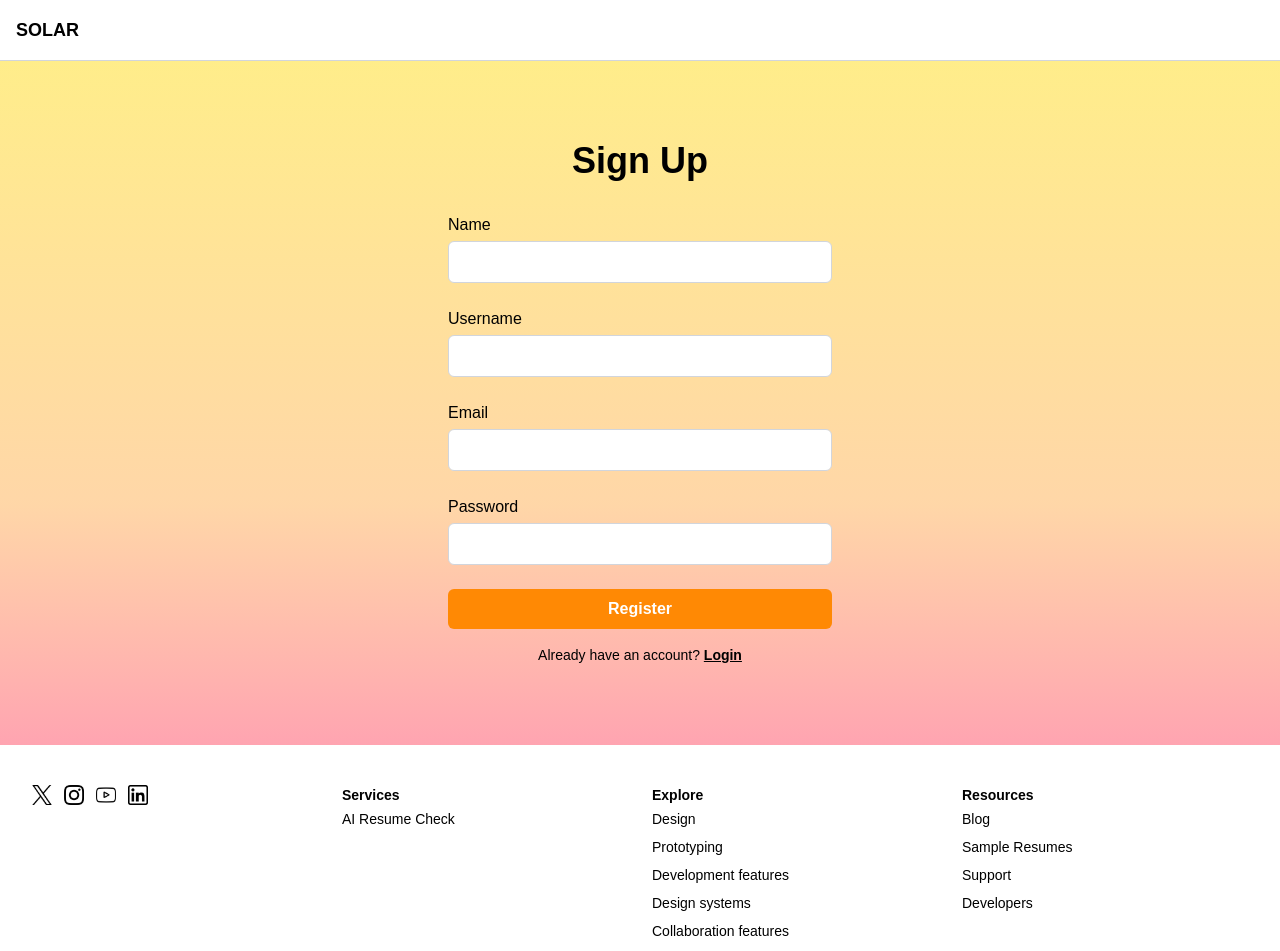
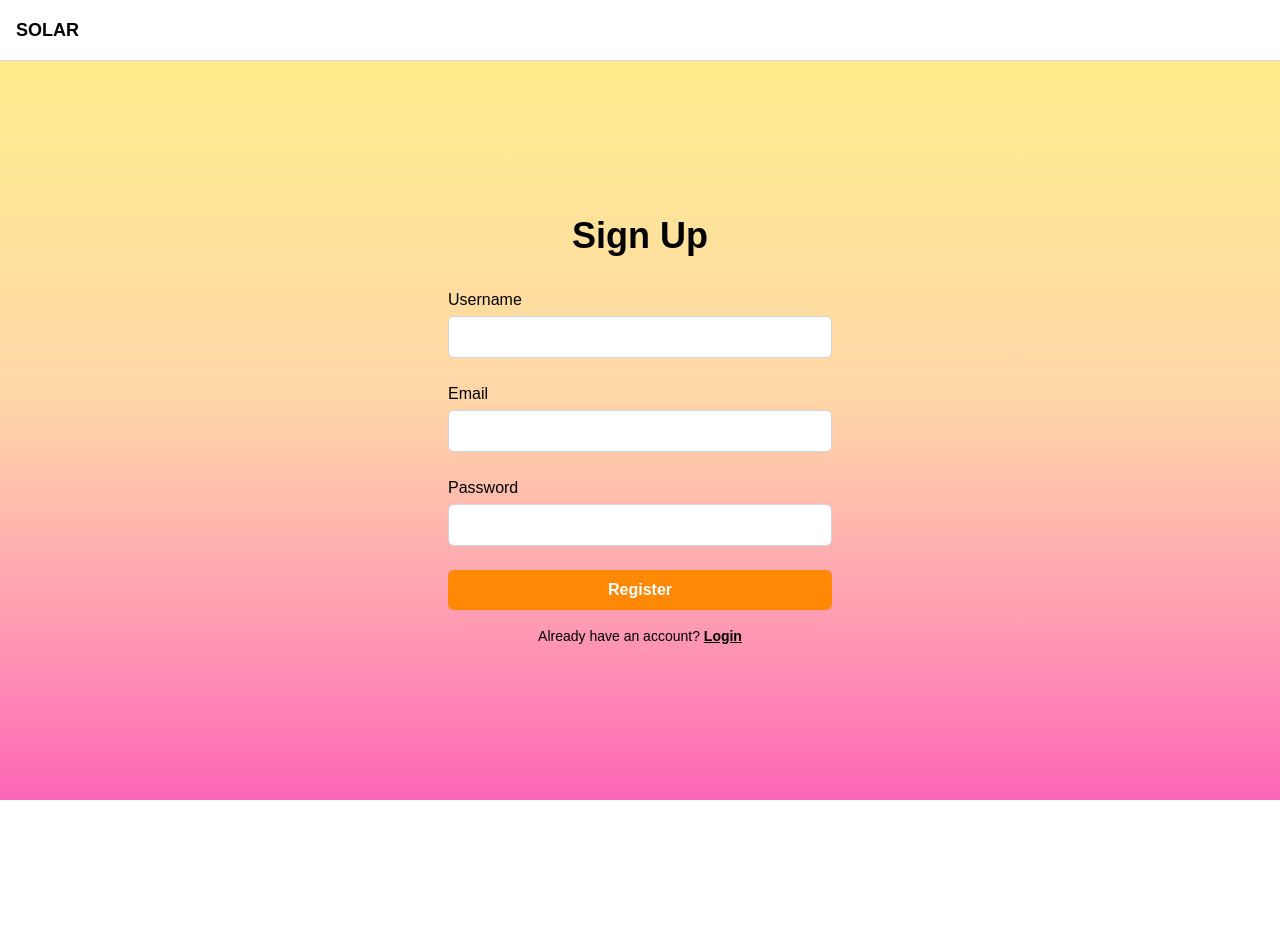
Before and after one commit to jp72764/CSCI4300, a Next.js app in the folder solar_site/: page /Signup in a window 1280 px wide. Shown: the top 951 px of the page. After the commit the page ends 800 px from the top, so only its background shows below. Built offline with nearby package versions, Linux system fonts and the light colour scheme.

Commit message:
working on mongodb

```diff
--- a/solar_site/src/app/Signup/page.tsx
+++ b/solar_site/src/app/Signup/page.tsx
@@ -1,10 +1,6 @@
-'use client';
-import Signup from "@/app/components/Signup";
+// src/app/Signup/page.tsx
+import Signup from '../components/Signup'; // Adjust the path as needed
 
 export default function SignupPage() {
-  const handleAddUser = (user: any) => {
-    console.log("User registered:", user);
-  };
-
-  return <Signup onAddUser={handleAddUser} />;
+  return <Signup />;
 }
--- a/solar_site/src/app/api/register/route.ts
+++ b/solar_site/src/app/api/register/route.ts
@@ -1,39 +1,50 @@
+import { NextResponse } from "next/server";
+import User from "@/models/User";
 import bcrypt from "bcryptjs";
-import { NextResponse } from "next/server";
-import connectMongoDB from "../../../../config/mongodb";
-import User from "../../../../src/models/User";
+import connectMongoDB from "../../../../config//mongodb";
 
-import { NextRequest } from "next/server";
+export async function POST(request: Request) {
+  try {
+    const { email, password } = await request.json();
 
-export async function POST(req: NextRequest) {
-    try {
-        const { email, password } = await req.json();
+    // Validate input
+    if (!email || !password) {
+      return NextResponse.json(
+        { message: "Email and password are required" },
+        { status: 400 }
+      );
+    }
 
-        // Hash the password
-        const hashedPassword = await bcrypt.hash(password, 10);
+    await connectMongoDB();
 
-        // Connect to MongoDB
-        await connectMongoDB();
+    // Check for existing user
+    const existingUser = await User.findOne({ email });
+    if (existingUser) {
+      return NextResponse.json(
+        { message: "User already exists" },
+        { status: 400 }
+      );
+    }
 
-        // Check if the user already exists
-        const existingUser = await User.findOne({ email });
+    // Hash password
+    const hashedPassword = await bcrypt.hash(password, 10);
 
-        if (existingUser) {
-            return NextResponse.json({ message: "User already exists" }, { status: 400 });
-        }
+    // Create new user
+    const newUser = await User.create({
+      email,
+      password: hashedPassword,
+      username: email.split("@")[0], // Default username
+    });
 
-        // Create a new user
-        const newUser = new User({
-            email,
-            password: hashedPassword,
-        });
-
-        // Save the user to the database
-        await newUser.save();
-
-        return NextResponse.json({ message: "User registered successfully" }, { status: 201 });
-    } catch (error) {
-        console.error("Error registering user:", error);
-        return NextResponse.json({ message: "An error occurred while registering the user" }, { status: 500 });
-    }
+    return NextResponse.json(
+      { message: "User created successfully", user: newUser },
+      { status: 201 }
+    );
+  } catch (error) {
+    console.error("Registration error:", error);
+    return NextResponse.json(
+      { message: "Internal server error" },
+      { status: 500 }
+    );
+  }
 }
--- a/solar_site/src/app/components/Signup.tsx
+++ b/solar_site/src/app/components/Signup.tsx
@@ -1,105 +1,90 @@
 "use client";
-
 import { useState } from "react";
+import { useRouter } from "next/navigation";
 import Button from "./Button";
 import Link from "next/link";
 
-export default function Signup({ onAddUser }: { onAddUser: (user: any) => void }) {
+export default function Signup() {
   const [formData, setFormData] = useState({
-    name: "",
     username: "",
     email: "",
     password: "",
-    imageUrl: "",
   });
+  const [error, setError] = useState("");
+  const router = useRouter();
 
   const handleChange = (e: React.ChangeEvent<HTMLInputElement>) =>
     setFormData((prev) => ({ ...prev, [e.target.name]: e.target.value }));
 
-  const handleSubmit = (e: React.FormEvent) => {
+  const handleSubmit = async (e: React.FormEvent) => {
     e.preventDefault();
-    if (!formData.username || !formData.password) return;
 
-    onAddUser(formData);
-    setFormData({ name: "", username: "", email: "", password: "", imageUrl: "" });
+    if (!formData.email || !formData.password) {
+      setError("Email and password are required");
+      return;
+    }
+
+    try {
+      const response = await fetch("/api/register", {
+        method: "POST",
+        headers: { "Content-Type": "application/json" },
+        body: JSON.stringify(formData)
+      });
+
+      if (response.ok) {
+        router.push("/signin");
+      } else {
+        const errorData = await response.json();
+        setError(errorData.message || "Registration failed");
+      }
+    } catch (error) {
+      console.error("Registration error:", error);
+      setError("An unexpected error occurred");
+    }
   };
 
   return (
     <div className="min-h-screen flex flex-col bg-gradient-to-b from-yellow-200 via-orange-200 to-pink-400 text-black">
-
       <header className="w-full flex justify-between items-center p-4 border-b border-gray-300 bg-white">
-        {/* SOLAR button on the left */}
         <Link href="/">
-          <span className="text-lg font-semibold cursor-pointer:">SOLAR</span>
+          <span className="text-lg font-semibold cursor-pointer">SOLAR</span>
         </Link>
-
-
-
       </header>
 
       <main className="flex flex-col items-center justify-center flex-1 px-4 py-12">
-       <div className="w-full max-w-md p-8">
-        <h1 className="text-4xl font-bold mb-8 text-center text-black">Sign Up</h1>
+        <div className="w-full max-w-md p-8">
+          <h1 className="text-4xl font-bold mb-8 text-center text-black">Sign Up</h1>
+          {error && <p className="text-red-500 text-sm mb-4">{error}</p>}
+
           <form onSubmit={handleSubmit} className="space-y-6 text-black">
-            {["name", "username", "email", "password"].map((field) => (
+            {["username", "email", "password"].map((field) => (
               <div key={field} className="flex flex-col">
                 <label htmlFor={field} className="mb-1 font-medium text-black">
                   {field === "username" ? "Username" : field.charAt(0).toUpperCase() + field.slice(1)}
                 </label>
                 <input
                   name={field}
+                  type={field === "password" ? "password" : field === "email" ? "email" : "text"}
                   value={formData[field as keyof typeof formData]}
                   onChange={handleChange}
-                  type={field === "password" ? "password" : field === "email" ? "email" : "text"}
-                  className="bg-white border border-gray-300 rounded-md px-3 py-2 focus:outline-none focus:ring-2 focus:ring-yellow-400 text-black"
+                  className="bg-white border border-gray-300 rounded-md px-3 py-2 focus:outline-none focus:ring-2 focus:ring-yellow-400"
+                  required={field === "email" || field === "password"}
                 />
               </div>
             ))}
             <Button type="submit" className="w-full bg-orange-400 text-black font-semibold hover:bg-yellow-500">
-  Register
-</Button>
+              Register
+            </Button>
+          </form>
 
-          </form>
           <p className="text-center text-sm mt-4 text-black">
             Already have an account?{" "}
             <Link href="/signin" className="font-semibold underline hover:text-blue-600">
               Login
             </Link>
-
           </p>
         </div>
       </main>
-
-      {<footer className="bg-white px-8 py-10 grid grid-cols-1 md:grid-cols-4 gap-6 text-sm text-black">
-        <div className="flex flex-col space-y-2">
-          <div className="flex space-x-3">
-            <img src="/icons/twitter.png" alt="X" className="h-5 w-5" />
-            <img src="/icons/instagram.png" alt="Instagram" className="h-5 w-5" />
-            <img src="/icons/youtube.png" alt="YouTube" className="h-5 w-5" />
-            <img src="/icons/linkedin.png" alt="LinkedIn" className="h-5 w-5" />
-          </div>
-        </div>
-        <div className="flex flex-col space-y-2">
-          <h4 className="font-semibold mb-1">Services</h4>
-          <span>AI Resume Check</span>
-        </div>
-        <div className="flex flex-col space-y-2">
-          <h4 className="font-semibold mb-1">Explore</h4>
-          <span>Design</span>
-          <span>Prototyping</span>
-          <span>Development features</span>
-          <span>Design systems</span>
-          <span>Collaboration features</span>
-          <span>Design process</span>
-        </div>
-        <div className="flex flex-col space-y-2">
-          <h4 className="font-semibold mb-1">Resources</h4>
-          <span>Blog</span>
-          <span>Sample Resumes</span>
-          <span>Support</span>
-          <span>Developers</span>
-        </div>
-      </footer>}
     </div>
   );
 }
--- a/solar_site/src/models/User.ts
+++ b/solar_site/src/models/User.ts
@@ -12,7 +12,7 @@ const UserSchema = new Schema<IUser>(
   {
     email: { type: String, unique: true, required: true },
     password: { type: String, required: true },
-    username: { type: String },
+    username: { type: String, unique: true, required: true },
     lastLogin: { type: Date },
     // Add other fields here as needed
   },
```
